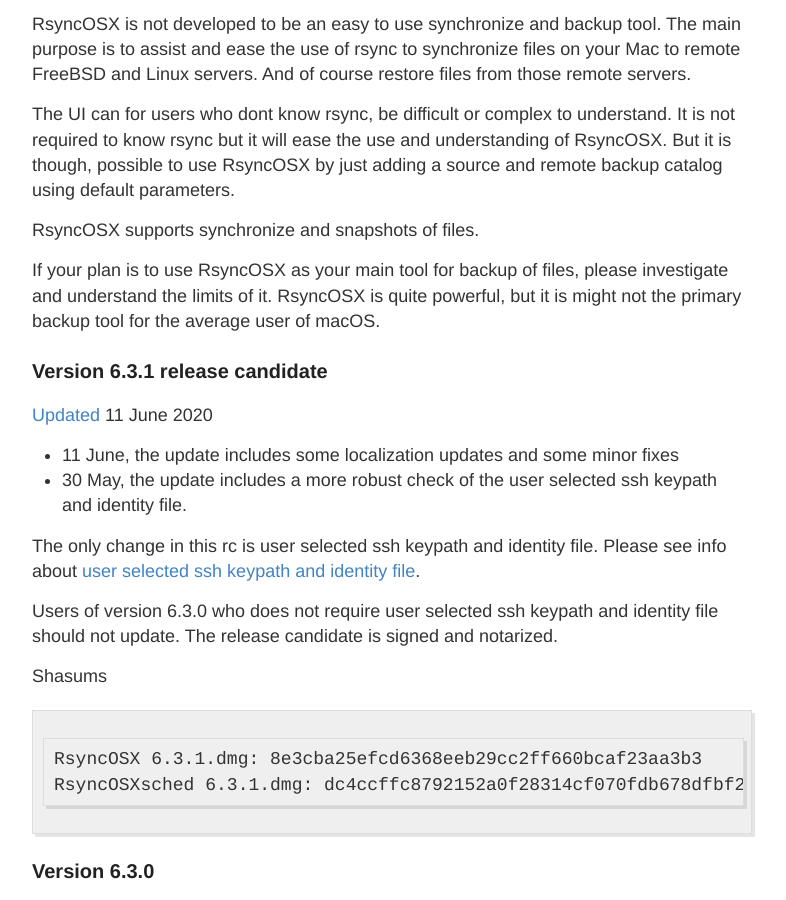
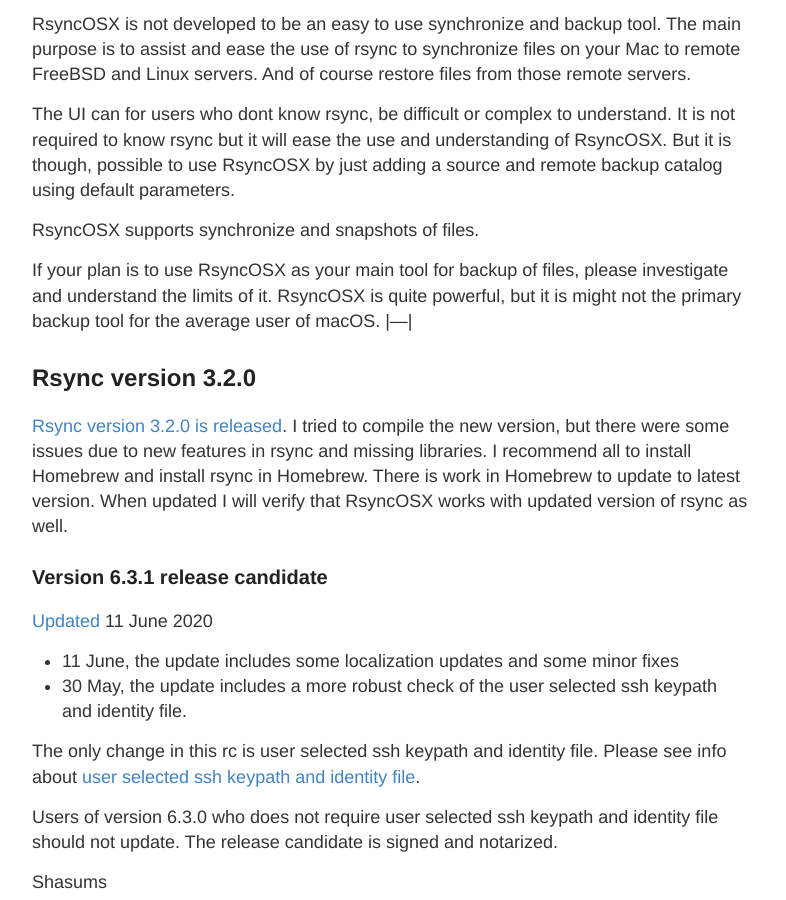
Before and after one commit to d2s/Documentation, a Jekyll site: the page built from _posts/2018-04-10-Changelog.md, in a window 1280 px wide and 900 px high, scrolled down 815 px. Shown: the whole window, without its empty margins (248-1034 px from the left). Built offline with Jekyll 4.4.1, drawn with Linux system fonts in a browser that asks for light colours.

Commit message:
Update 2018-04-10-Changelog.md

```diff
--- a/_posts/2018-04-10-Changelog.md
+++ b/_posts/2018-04-10-Changelog.md
@@ -24,9 +24,13 @@ The UI can for users who dont know rsync, be difficult or complex to understand.
 RsyncOSX supports synchronize and snapshots of files.
 
 If your plan is to use RsyncOSX as your main tool for backup of files, please investigate and understand the limits of it. RsyncOSX is quite powerful, but it is might not the primary backup tool for the average user of macOS.
+|---|
+
+## Rsync version 3.2.0
+
+[Rsync version 3.2.0 is released](https://download.samba.org/pub/rsync/src/rsync-3.2.0-NEWS). I tried to compile the new version, but there were some issues due to new features in rsync and missing libraries. I recommend all to install Homebrew and install rsync in Homebrew. There is work in Homebrew to update to latest version. When updated I will verify that RsyncOSX works with updated version of rsync as well.
 
 ### Version 6.3.1 release candidate
-
 
 [Updated](https://github.com/rsyncOSX/RsyncOSX/releases/tag/v6.3.0) 11 June 2020
 
```
